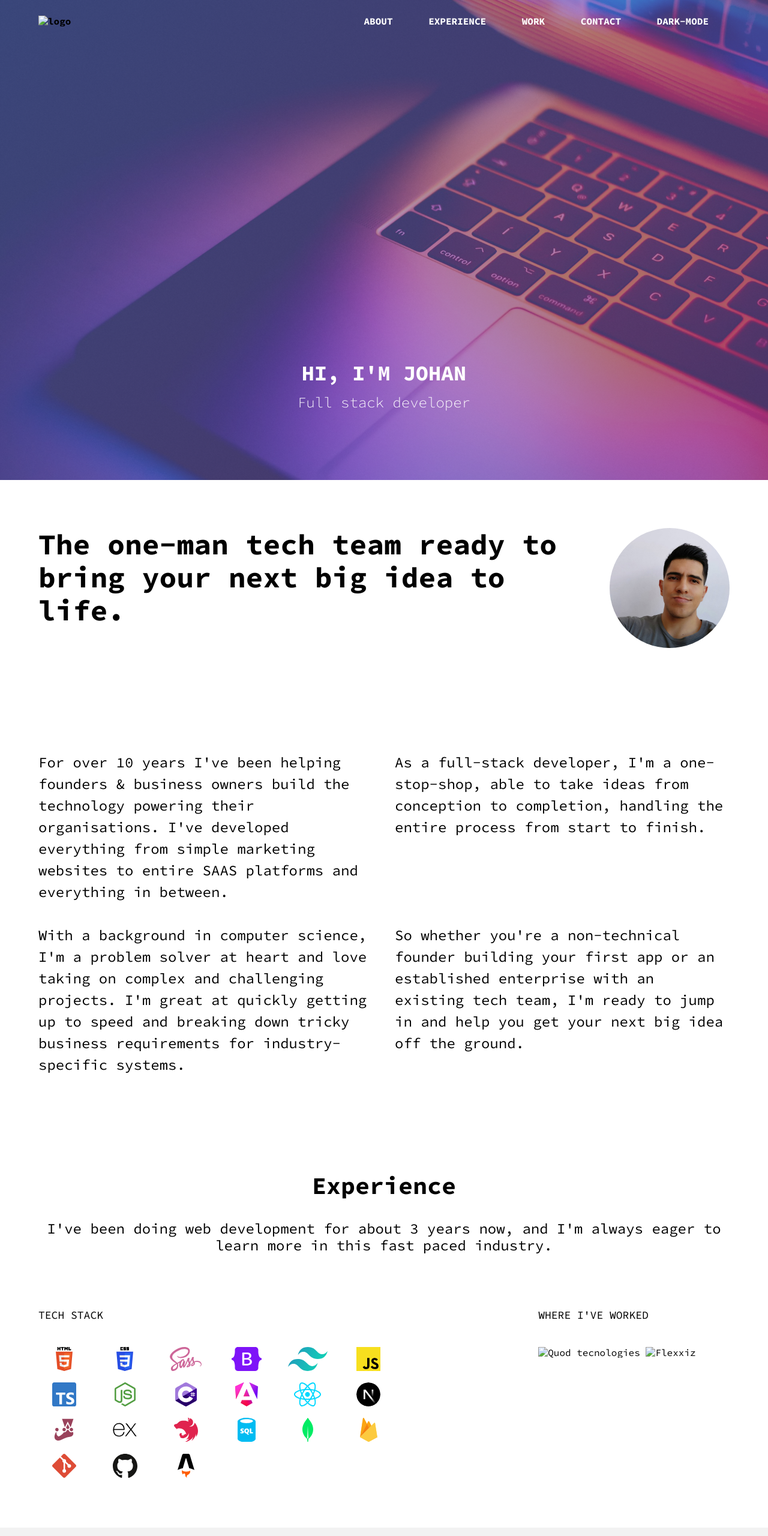
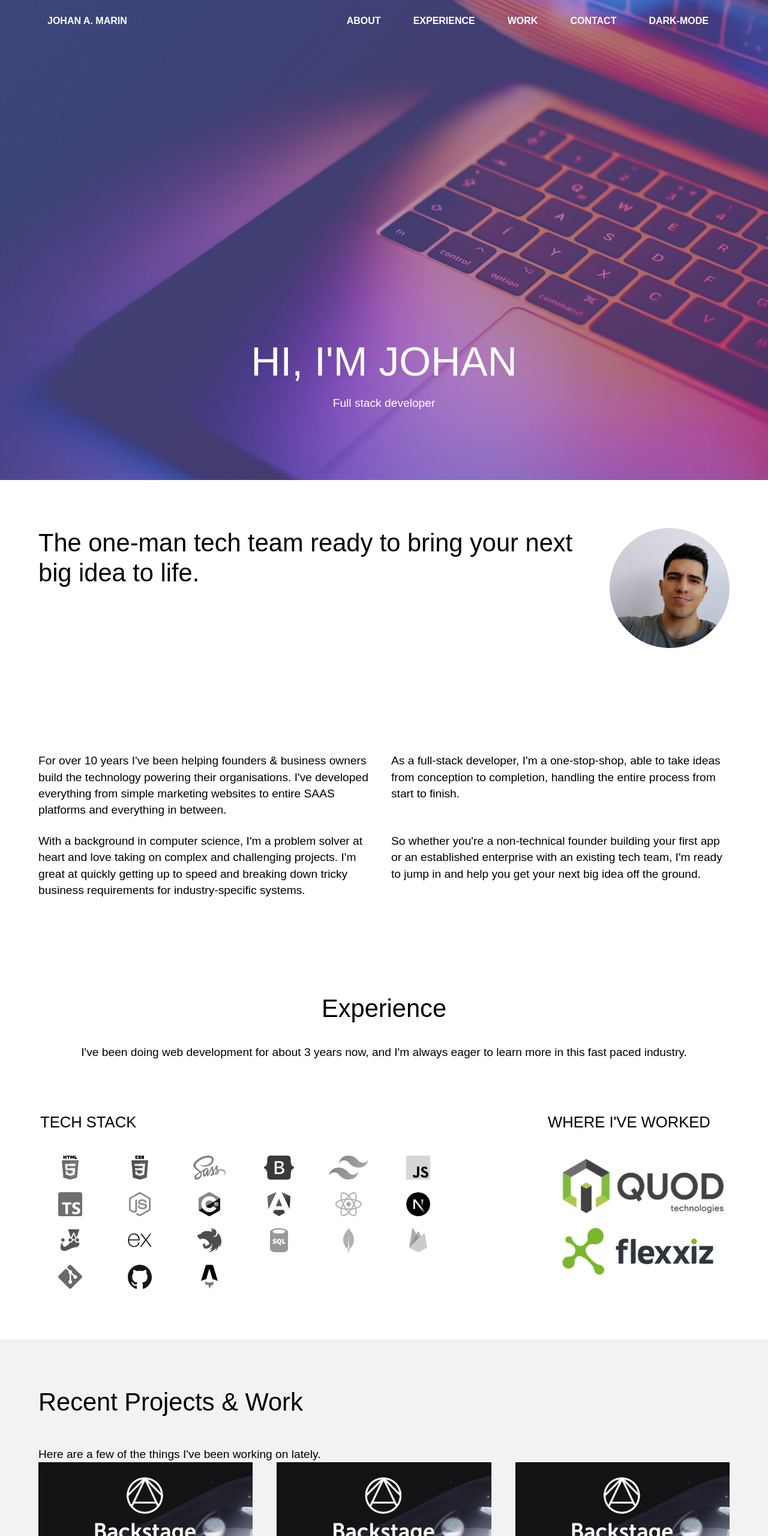
Before and after one commit to DevJohanAdrian/Portafolio, a plain HTML site: page index.html in a window 1280 px wide. Shown: the top 2560 px of the page at 60% size. Drawn offline with Linux system fonts and the light colour scheme.

Commit message:
Ajustes de tipografia

```diff
--- a/css/styles.css
+++ b/css/styles.css
@@ -1,5 +1,3 @@
-@import url('https://fonts.googleapis.com/css2?family=Alegreya+Sans+SC:ital,wght@0,400;0,700;1,300&family=Source+Code+Pro:wght@300;400;700&display=swap');
-
 :root {
     --background: linear-gradient(135deg, #667eea7e 0%, #764ba298 100%);
     --color-primary: #667eea;
@@ -9,12 +7,38 @@
     --boton-padding: 20px 40px;
 }
 
-
-body {
-    font-family: 'Alegreya Sans SC', sans-serif;
-    font-family: 'Source Code Pro', monospace;
+@font-face {
+    font-family: 'Alegreya Sans SC';
+    src: url('https://fonts.googleapis.com/css2?family=Alegreya+Sans+SC:wght@300;400;700&display=swap');
 }
 
+@font-face {
+    font-family: 'Source Sans 3';
+    src: url('https://fonts.googleapis.com/css2?family=Source+Sans+3:wght@300;400;700&display=swap');
+}
+
+/* valor preteminado de 16px, 100% sigue siendo 16px, para utilizar con em */
+body {
+    font-size: 100%;
+    /* line-height: normal; */
+
+}
+
+h1,
+h2,
+h3,
+h4,
+h5,
+h6 {
+    font-family: 'Alegreya Sans SC', sans-serif;
+    font-weight: 400;
+}
+
+p {
+    font-family: 'Source Sans 3', sans-serif;
+    line-height: 1.425em;
+    font-weight: 400;
+}
 
 /* * {
     border: 1px solid black;
@@ -36,7 +60,7 @@ body {
 .container {
     width: 90%;
     margin: 0 auto;
-    padding: 80px 0;
+    padding: 5rem 0;
     max-width: 1536px;
     overflow: hidden;
 }
@@ -67,12 +91,57 @@ body {
 
 }
 
+.nav__logo a{
+    text-decoration: none;
+    color: var(--color-3);
+    font-family: 'Alegreya Sans SC', sans-serif;
+    font-size: 1em;
+    padding: 0.9375rem 0.9375rem;
+    text-transform: uppercase;
+    font-weight: 700;
+
+}
+
+
+
+.nav-list {
+}
+
 .nav__items {
+    font-family: 'Alegreya Sans SC', sans-serif;
+    font-size: 1em;
     color: var(--color-3);
     text-decoration: none;
-    margin-right: 20px;
-    padding: 0 15px;
+    margin-right: 1.25rem;
+    /* padding: 0 0.9375rem; */
+
+    /* underline */
+    /* letter-spacing: .25em; */
+    position: relative;
+    padding: 0.9375rem 0.9375rem;
+
+
 }
+
+/* underline */
+.nav__items::after {
+    background: none repeat scroll 0 0 transparent;
+    bottom: 0;
+    content: "";
+    display: block;
+    height: 4px;
+    right: 0;
+    position: absolute;
+    background: linear-gradient(to left, #f69ec4, #f9dd94 100%);
+    transition: width .5s ease 0s, right .5s ease 0s;
+    width: 0;
+  }
+
+.nav__items:hover::after {
+    width: 100%;
+    right: 0;
+    /* color: #f69ec4; */
+  }
 
 
 .hero__container {
@@ -87,18 +156,22 @@ body {
 
 .hero__texts {
     width: 80%;
-    margin-bottom: 20px;
+    margin-bottom: 1.25rem;
 }
 
 
 .hero__title {
-    font-size: 2.2rem;
+    /* font-family: 'Alegreya Sans SC', sans-serif; */
+    font-size: 4.25em;
+    font-weight: 300;
+    line-height: 5.125rem;
 }
 
 .hero__subtitle {
-    font-size: 1.5rem;
+    /* font-family: 'Source Sans 3', sans-serif; */
+    font-size: 1.2em;
     font-weight: 300;
-    margin: 15px 0;
+    margin: 0.9375rem 0;
 }
 
 /* header end */
@@ -113,7 +186,7 @@ body {
     /* grid-template-areas:
     "subtitle subtitle subtitle photo"
     "left-paragraph left-paragraph right-paragraph right-paragraph"; */
-    gap: 1em;
+    gap: 1rem;
 
 }
 
@@ -121,7 +194,7 @@ body {
     width: 200px;
     height: 200px;
     border-radius: 50%;
-    margin-bottom: 10px;
+    margin-bottom: 0.625rem;
     object-fit: cover;
     object-position: top;
 
@@ -131,7 +204,9 @@ body {
 
 .about__subtitle {
     color: var(--color-4);
-    font-size: 3rem;
+    /* font-family: 'Alegreya Sans SC', sans-serif; */
+    font-size: 2.6em;
+    line-height: 3.125rem;
 }
 
 .about__picture {
@@ -144,9 +219,15 @@ body {
 .paragraph {
     display: grid;
     grid-template-columns: repeat(2, 1fr);
-    gap: 1.5em;
-    font-size: 1.5em;
-    line-height: 1.5em;
+    gap: 1.5rem;
+}
+
+.paragraph__text {
+    /* font-size: 19px; */
+    font-size: 1.2em;
+
+
+    /* font-family: 'Source Sans 3', sans-serif; */
 }
 
 /* about end */
@@ -157,7 +238,8 @@ body {
     display: grid;
     grid-template-areas: "header header"
         "tech companies";
-    gap: 3rem 15rem;
+    gap: 3rem 10rem;
+    justify-content: space-around;
 
 }
 
@@ -166,16 +248,20 @@ body {
     grid-area: header;
 }
 
-.experience__subtitle {
-    color: var(--color-4);
-    font-size: 2.5rem;
-    margin-bottom: 35px;
+.experience__paragraph {
+    /* font-family: 'Source Sans 3', sans-serif; */
+    font-size: 1.2em;
 }
 
-.experience__paragraph {
-    font-size: 1.5em;
+.experience__subtitle {
+    margin: 2.5rem 0;
+    text-transform: uppercase;
+    text-align: left;
+    /* font-family: 'Alegreya Sans SC', sans-serif; */
+    font-size: 1.6em;
+    line-height: 1.9375rem;
+    font-weight: 300;
 }
-
 
 
 .experience__icons {
@@ -185,8 +271,8 @@ body {
 
 .experience__grid {
     display: grid;
-    grid-template-columns: repeat(6, minmax(50px, 1fr));
-    gap: 1em;
+    grid-template-columns: repeat(6, minmax(100px, 1fr));
+    gap: 1rem;
     justify-content: center;
     align-content: center;
 
@@ -199,24 +285,38 @@ body {
 }
 
 .experience__img {
-
+    width: 100%;
     height: 40px;
     object-fit: cover;
     object-position: top;
+    cursor: pointer;
+    filter: grayscale(100%);
+    transition: filter 1s;
 
 }
 
+.experience__img:hover {
+    filter: grayscale(0%);
+}
+
 .experience__title {
-    text-transform: uppercase;
-    text-align: left;
-    margin: 40px 0;
-    font-size: 18px;
-    line-height: 1.5em;
-    font-weight: 400;
+    color: var(--color-4);
+    /* font-family: 'Alegreya Sans SC', sans-serif; */
+    font-size: 2.6em;
+    margin-bottom: 2.1875rem;
 }
 
 .experience__companies {
     grid-area: companies;
+    display: flex;
+    flex-direction: column;
+}
+
+.experience__img-companies {
+    width: 100%;
+    max-width: 300px;
+    height: auto;
+    object-fit: cover;
 
 }
 
@@ -225,47 +325,51 @@ body {
 /* projects begin */
 /* la clase container no esta al principio de esta sccion ya que
 el background se pondria en el contenedor y queremos que se vea en todo el ancho */
-.projects{
+.projects {
     background: #f2f2f2;
 }
 
 
-.projects__head{
+.projects__head {
     display: flex;
     position: relative;
     flex-direction: column;
-    gap:3em
+    gap: 3rem
 }
 
- .projects__subtitle{
+.projects__subtitle {
     color: var(--color-4);
-    font-size: 2.5rem;
+    /* font-family: 'Alegreya Sans SC', sans-serif; */
+    font-size: 2.6em;
+    line-height: 3.125rem;
+
 
 }
 
-.projects__paragraph{
-    font-size: 1.5em;
+.projects__paragraph {
+    /* font-family: 'Source Sans 3', sans-serif; */
+    font-size: 1.2em;
 }
 
-.projects__grid{
-    display:grid;
+.projects__grid {
+    display: grid;
     grid-template-columns: repeat(3, minmax(250px, 1fr));
     grid-template-rows: repeat(2, minmax(250px, 2fr));
-    gap: 40px;
+    gap: 2.5rem;
     justify-content: center;
     align-items: center;
 
 
 }
 
-.projects__item{
+.projects__item {
     justify-self: center;
     width: 100%;
     height: 100%;
     overflow: hidden;
 }
 
-.projects__img{
+.projects__img {
     width: 100%;
     height: 100%;
     object-fit: cover;
@@ -274,7 +378,7 @@ el background se pondria en el contenedor y queremos que se vea en todo el ancho
     transition: filter 1s;
 }
 
-.projects__img:hover{
+.projects__img:hover {
     filter: grayscale(0%);
 }
 
@@ -285,70 +389,92 @@ el background se pondria en el contenedor y queremos que se vea en todo el ancho
 
 
 
-.projects__text{
+.projects__text {
     display: flex;
     flex-direction: column;
-    gap:1em;
+    gap: 1rem;
 }
 
-.projects__title{
-    font-size:1.25rem;
-    line-height: 1.75rem;
+.projects__title {
+    /* font-family: 'Alegreya Sans SC', sans-serif; */
+    font-size: 1.6em;
+    line-height: 1.9375rem;
 }
 
-.projects__description{
-    font-size: 1rem;
-    line-height: 1.5rem;
+.projects__description {
+    /* font-family: 'Source Sans 3', sans-serif; */
+    font-size: 1.2em;
+    line-height: inherit;
 }
 
-.projects__link{
+.projects__link {
     text-decoration: none;
     color: var(--color-4)
 }
 
-.projects__link:hover{
+.projects__link:hover {
     text-decoration: underline;
 }
 
 /* project end */
 
 /* footer begin */
-.footer{
+.footer {
     background: var(--color-primary);
 }
+
 .footer .container {
-    padding: 0;
+    padding: 3.125rem 0 1.5625rem 0;
 }
 
-.footer__contact{
+.footer__contact {
     display: grid;
     grid-template-columns: minmax(100px, 0.5fr);
-
+    /* grid-template-rows: repeat(3, 1fr); */
     justify-content: center;
     align-items: center;
-    gap: 2rem;
-}
-.footer__icons{
-    justify-self: center;
+    gap: 1rem;
 }
 
-.footer__scroll{
+.footer__icons {
+    justify-self: center;
+    display: flex;
+    justify-content: space-between;
+    gap: 2rem;
+
+}
+
+.footer__icons a {
+    text-decoration: none;
+    color: var(--color-3);
+    font-size: 2.1875rem;
+
+}
+
+.footer__scroll {
     width: 100%;
     justify-self: center;
     max-width: 100px;
 }
 
-.footer__link{
-
-
+.footer__link {
+    text-decoration: none;
 }
 
-.footer__img{
+.footer__img {
     width: 100%;
 }
 
-.footer__copyright{
+
+.footer__paragraph {
+    /* font-family: 'Source Sans 3', sans-serif; */
+    font-size: 1em;
+    margin: 0 auto;
+}
+
+.footer__copyright {
     justify-self: center;
+    align-self: flex-start;
 
 }
 
--- a/index.html
+++ b/index.html
@@ -13,15 +13,15 @@
     <header class="hero">
         <div class="container">
             <nav class="nav">
-                <div class="nav__logo">
-                    <img src="" alt="logo" class="nav__picture">
-                </div>
+                <p class="nav__logo">
+                    <a href="/">Johan A. Marin</a>
+                </p>
 
                 <div class="nav__list">
-                    <a class="nav__items" href="">ABOUT</a>
-                    <a class="nav__items" href="">EXPERIENCE</a>
-                    <a class="nav__items" href="">WORK</a>
-                    <a class="nav__items" href="">CONTACT</a>
+                    <a class="nav__items" href="#about">ABOUT</a>
+                    <a class="nav__items" href="#experience">EXPERIENCE</a>
+                    <a class="nav__items" href="#work">WORK</a>
+                    <a class="nav__items" href="#contact">CONTACT</a>
                     <a class="nav__items" href="">DARK-MODE</a>
                 </div>
 
@@ -29,14 +29,14 @@
             <section class="hero__container">
                 <div class="hero__texts">
                     <h1 class="hero__title">HI, I'M JOHAN</h1>
-                    <h2 class="hero__subtitle">Full stack developer</h2>
+                    <p class="hero__subtitle">Full stack developer</p>
                 </div>
             </section>
         </div>
 
     </header>
     <main>
-        <section class="about container">
+        <section id="about" class="about container">
             <h2 class="about__subtitle">The one-man tech team ready to bring your next big idea to life.</h2>
             <div class="about__picture">
                 <img class="about__photo" src="assets/johan.jpg" alt="imagen personal">
@@ -59,16 +59,16 @@
 
 
 
-        <section class="experience container">
+        <section id="experience" class="experience container">
             <div class="experience__texts">
-                <h2 class="experience__subtitle">Experience</h2>
+                <h2 class="experience__title">Experience</h2>
                 <p class="experience__paragraph">I've been doing web development for about 3 years now, and I'm always
                     eager to learn more in this fast paced industry.</p>
             </div>
 
 
             <div class="experience__icons">
-                <h2 class="experience__title">Tech stack</h2>
+                <h3 class="experience__subtitle">Tech stack</h3>
                 <div class="experience__grid">
                     <div class="experience__items"><img src="assets/html-5.svg" alt="" class="experience__img"></div>
                     <div class="experience__items"><img src="assets/css-3.svg" alt="" class="experience__img"></div>
@@ -106,15 +106,15 @@
             </div>
 
             <div class="experience__companies">
-                <h2 class="experience__title">Where i've worked</h2>
-                <img src="" alt="Quod tecnologies" class="experience__img">
-                <img src="" alt="Flexxiz" class="experience__img">
+                <h3 class="experience__subtitle">Where i've worked</h3>
+                <img src="assets/logoquod.png" alt="Quod tecnologies" class="experience__img-companies">
+                <img src="assets/TRANSPARENTE.png" alt="Flexxiz" class="experience__img-companies">
             </div>
 
         </section>
 
 
-        <section class="projects">
+        <section id="work" class="projects">
             <div class="container">
 
                 <div class="projects__head">
@@ -221,7 +221,7 @@
 
     </main>
 
-    <footer class="footer">
+    <footer id="contact" class="footer">
         <div class="container">
             <section class="footer__contact">
                 <div class="footer__icons">
@@ -248,8 +248,7 @@
                     <a id="to-top" class="footer__link" href="#page-top">
                         <img class="footer__img" id="rocket" src="assets/rocket-svgrepo-com.svg">
                     </a>
-                    <p class="footer__paragraph" >Don't touch me, i'll do something!
-                    </p>
+                    <p class="footer__paragraph" >Don't touch me!</p>
                 </div>
                 <div class="footer__copyright">
                     <p class="footer__paragraph"> all alright reserved <i class="fa fa-copyright"></i> Johan A. Marin
```
Also changed, not shown: assets/TRANSPARENTE.png (added), assets/logoquod.png (added).
